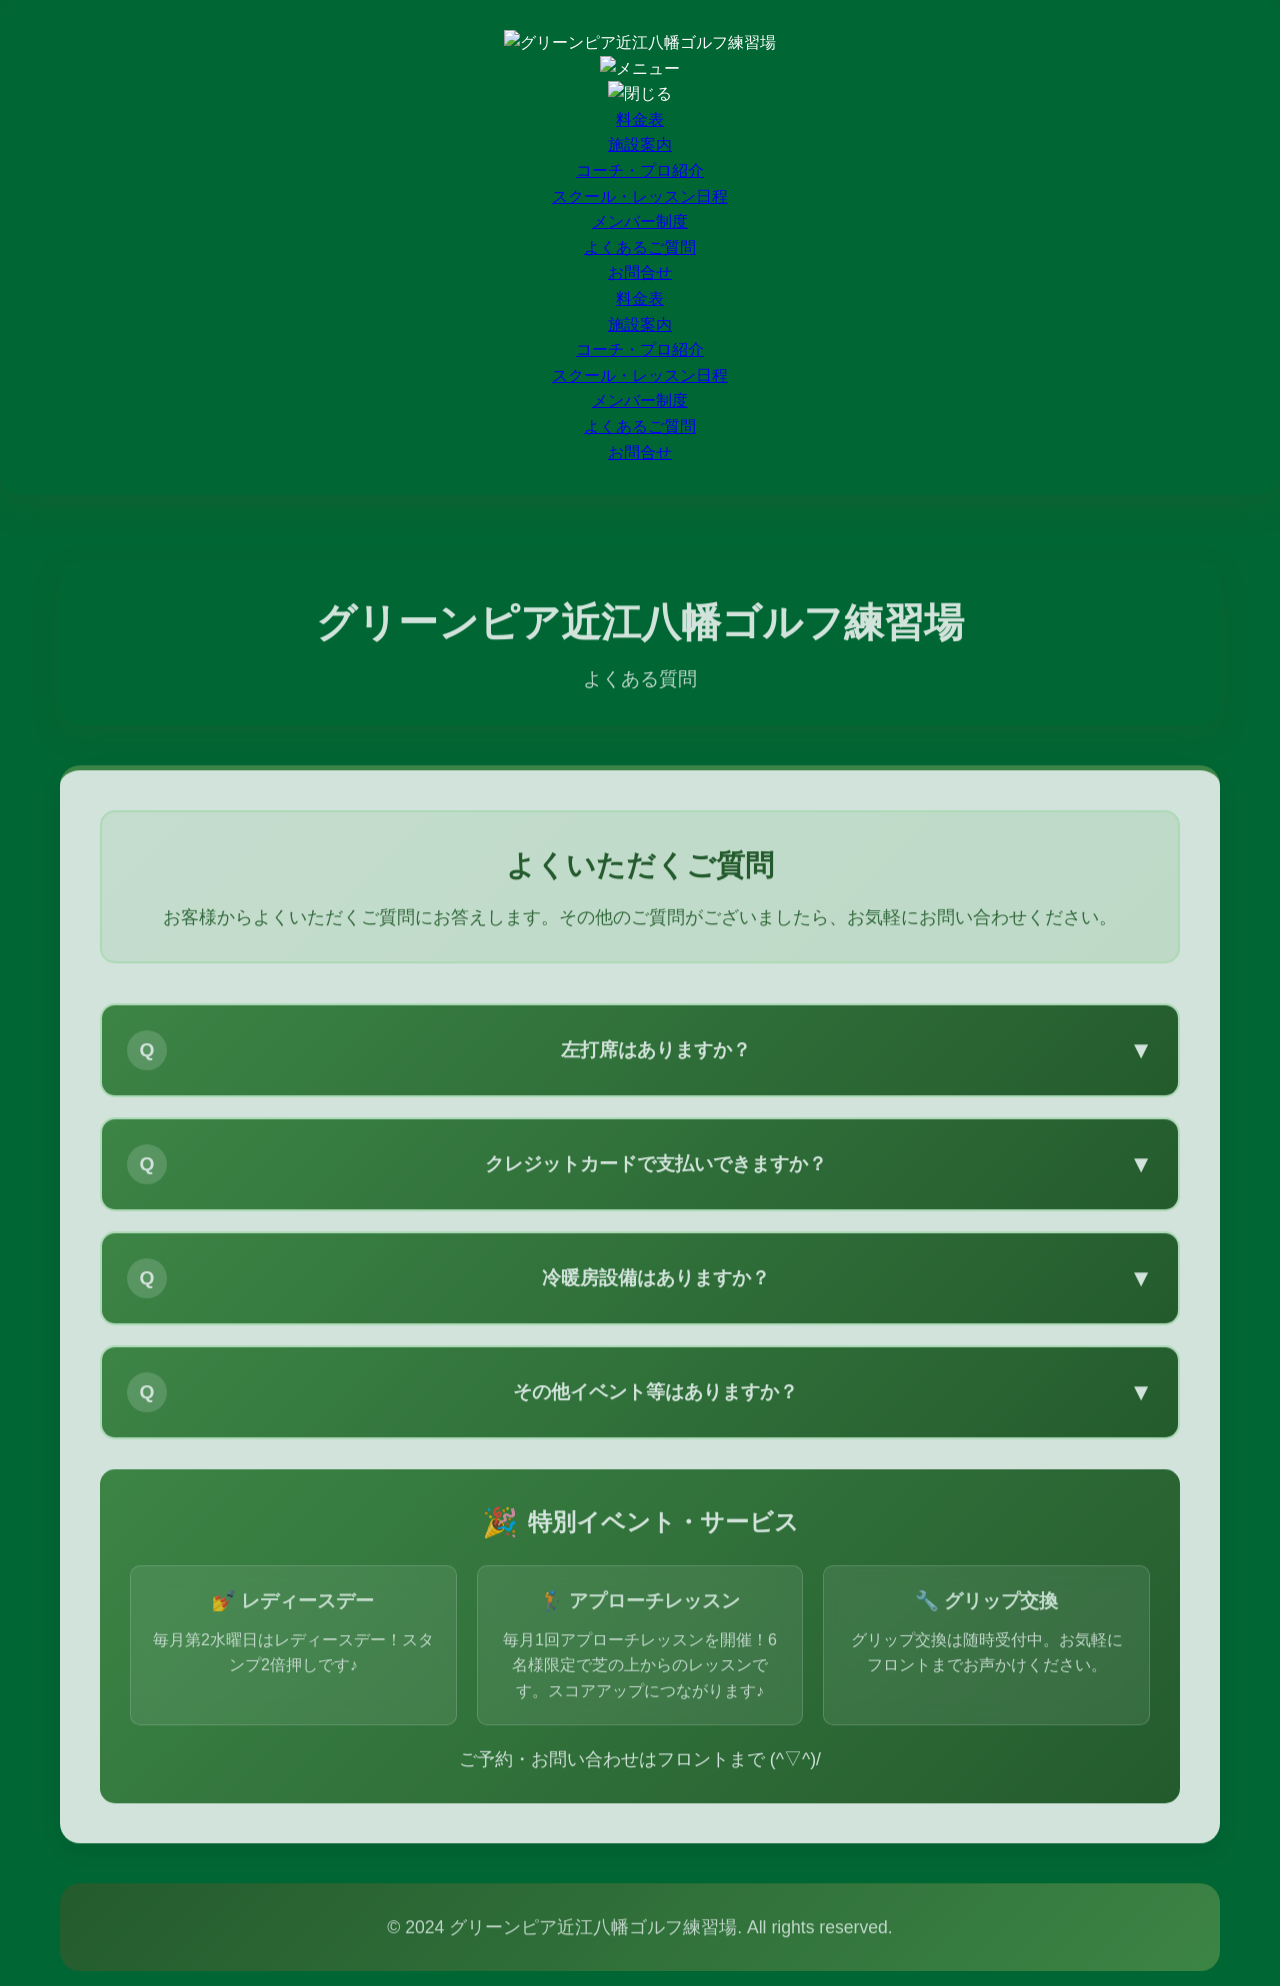
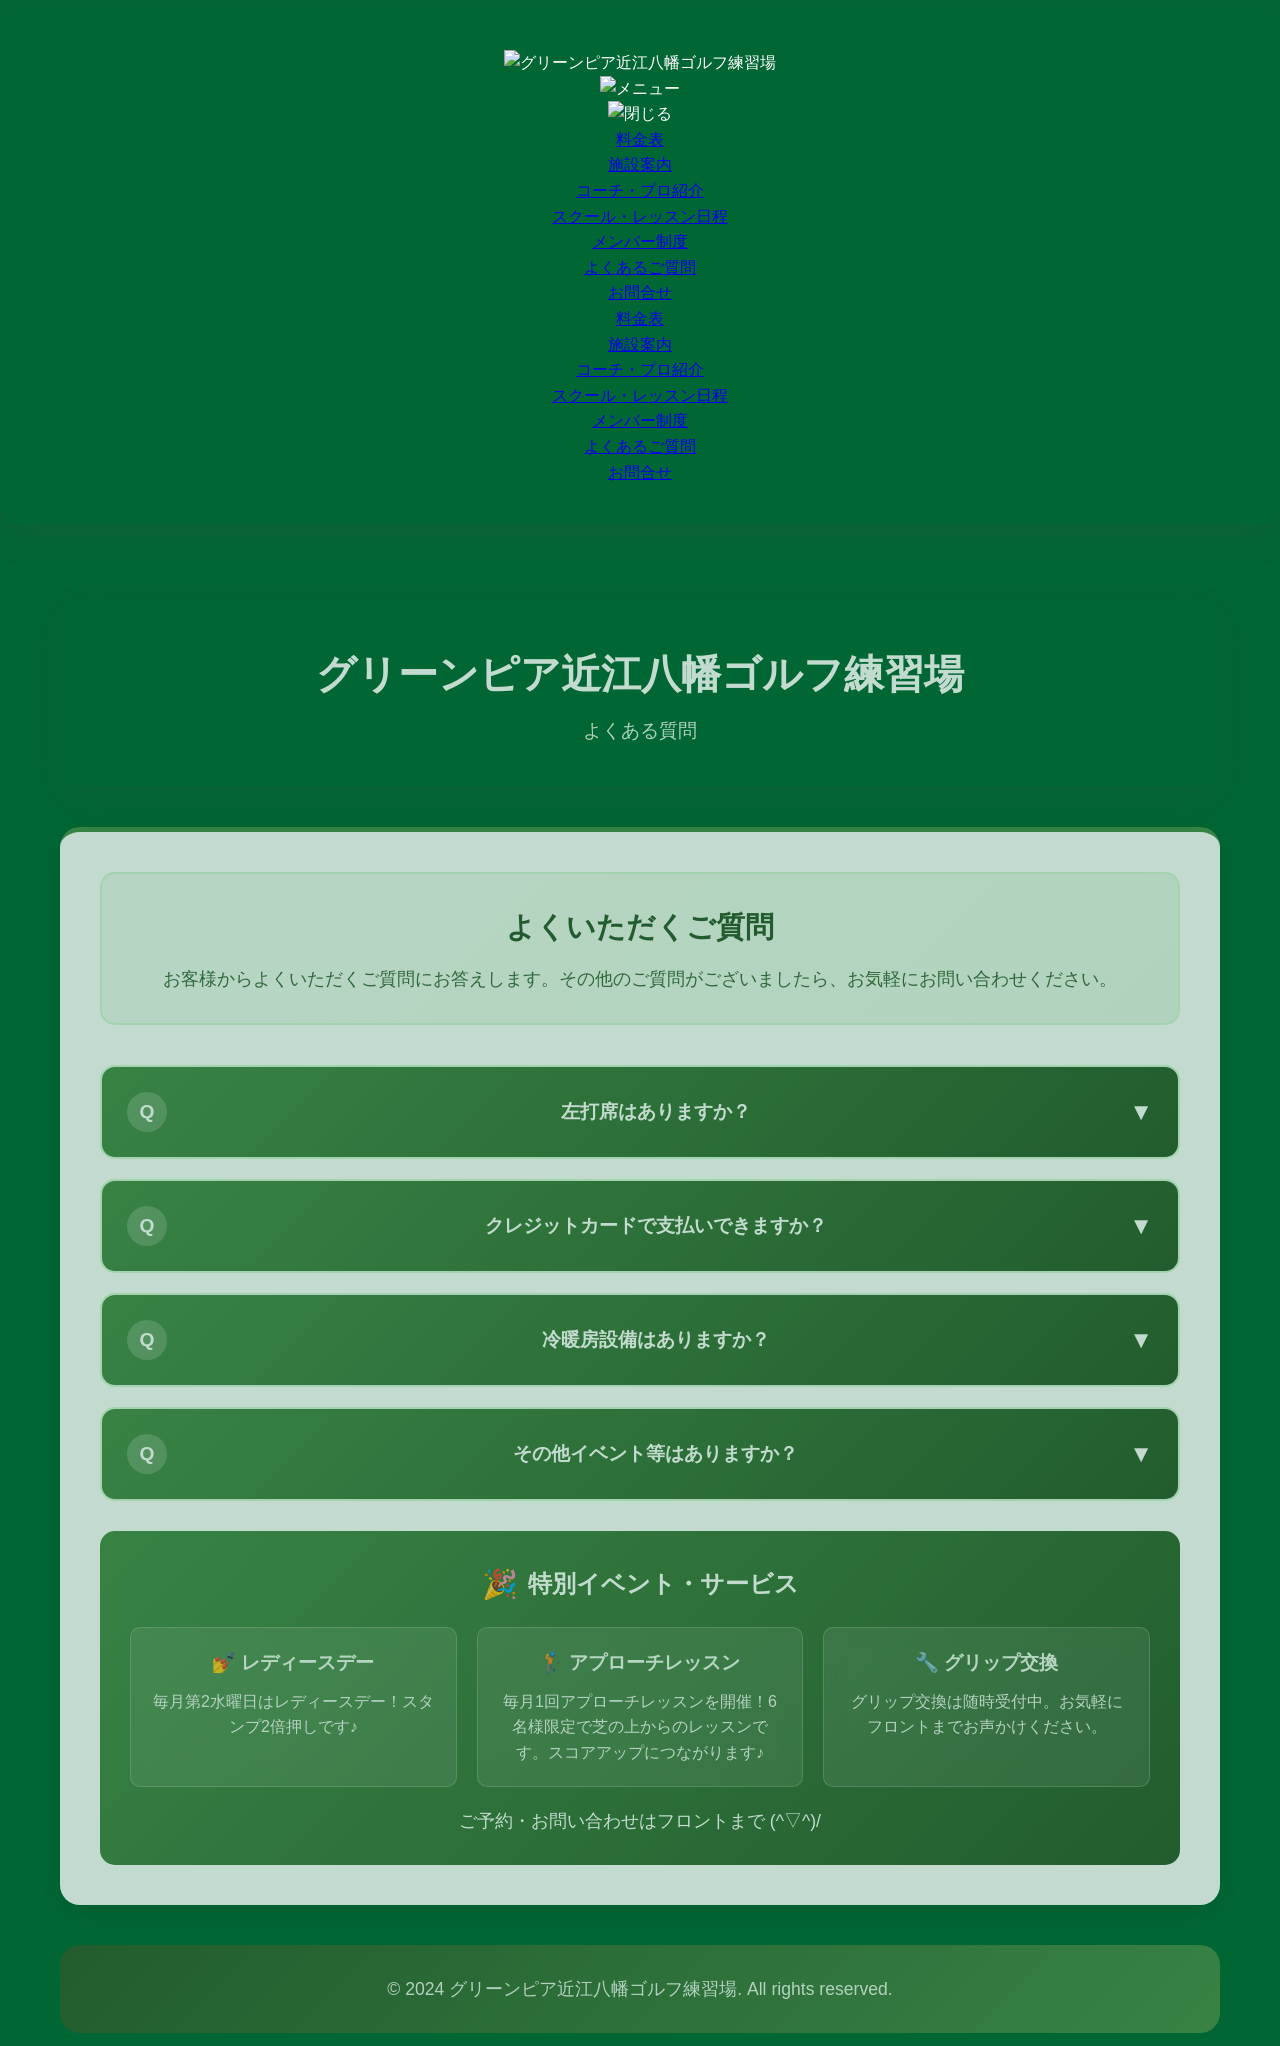

Update style-q.css

--- a/style-q.css
+++ b/style-q.css
@@ -20,7 +20,9 @@
         
         .header {
             color: white;
-            padding: 30px 0;
+            padding: 40px 0;
+            margin-top: 10px;
+            margin-bottom: 10px;
             text-align: center;
             border-radius: 20px;
             margin-bottom: 40px;
@@ -269,4 +271,5 @@
                 opacity: 1;
                 transform: translateY(0);
             }
+
         }
